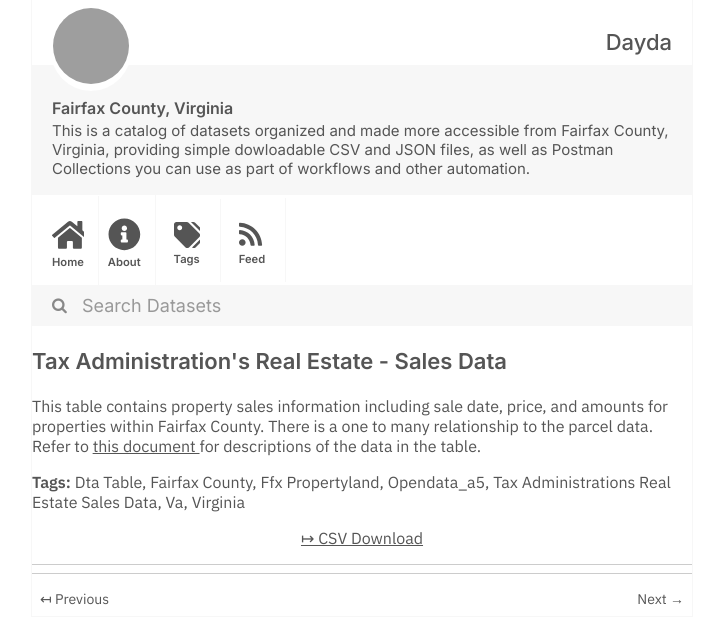
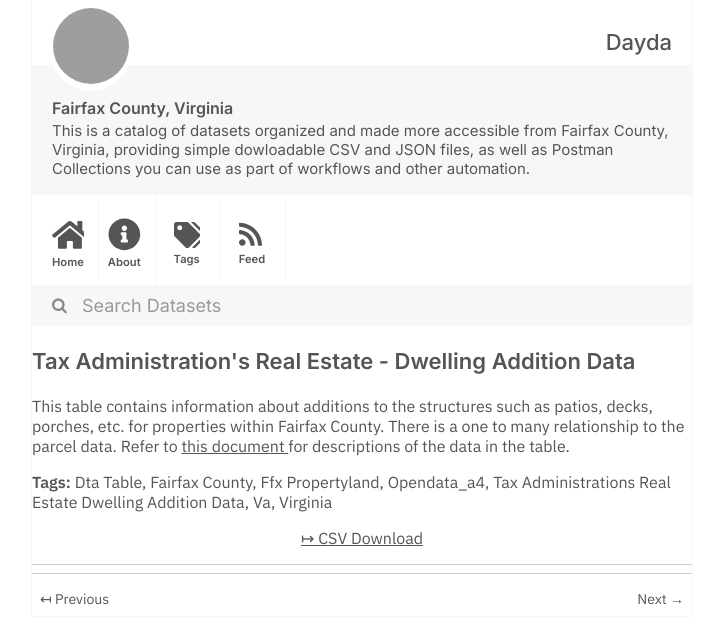
Before and after one commit to dayda-entities/fairfax-county-virginia, a Jekyll site: the page built from _posts/2020-11-12-tax-administration's-real-esta.md, in a window 1280 px wide, cut to the strip 0-644 px from the top of the page. Shown: the whole strip, without its empty margins (278-1001 px from the left). Built offline with Jekyll 4.4.1, drawn with Linux system fonts in a browser that asks for light colours; grey boxes are pictures that could not be loaded.

Commit message:
Publish Data

```diff
--- a/_posts/2020-11-12-tax-administration's-real-esta.md
+++ b/_posts/2020-11-12-tax-administration's-real-esta.md
@@ -1,23 +1,23 @@
 ---
-title: Tax Administration's Real Estate - Sales Data
-created: '2020-11-12T13:16:27.610056'
-modified: '2020-12-04T18:19:33.923866'
+title: Tax Administration's Real Estate - Dwelling Addition Data
+created: '2020-11-12T13:16:29.343277'
+modified: '2020-12-04T18:19:36.998744'
 state: active
 type: dataset
 tags:
   - Dta Table
   - Fairfax County
   - Ffx Propertyland
-  - Opendata_a5
-  - Tax Administrations Real Estate Sales Data
+  - Opendata_a4
+  - Tax Administrations Real Estate Dwelling Addition Data
   - Va
   - Virginia
 groups:
   - Local Government
 csv_url: >-
-  https://data-fairfaxcountygis.opendata.arcgis.com/datasets/764b1798c0434003a862e2734ba2b705_1.csv?outSR=%7B%22latestWkid%22%3A2283%2C%22wkid%22%3A102746%7D
+  https://data-fairfaxcountygis.opendata.arcgis.com/datasets/26cc94900f8a454482638cd833978da9_1.csv?outSR=%7B%22latestWkid%22%3A2283%2C%22wkid%22%3A102746%7D
 json_url: ''
 layout: post
 
 ---
-This table contains property sales information including sale date, price, and amounts for properties within Fairfax County. There is a one to many relationship to the parcel data. Refer to <a href='https://www.fairfaxcounty.gov/maps/sites/maps/files/assets/documents/dta_assessment_tables.pdf' target='_blank'>this document </a>for descriptions of the data in the table.
+This table contains information about additions to the structures such as patios, decks, porches, etc. for properties within Fairfax County. There is a one to many relationship to the parcel data. Refer to <a href='https://www.fairfaxcounty.gov/maps/sites/maps/files/assets/documents/dta_assessment_tables.pdf' target='_blank'>this document </a>for descriptions of the data in the table.
```
